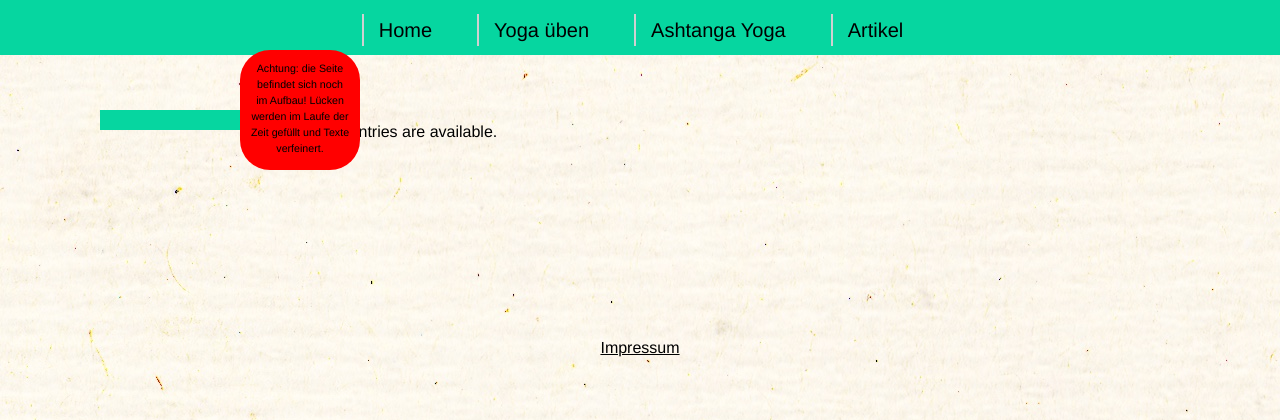
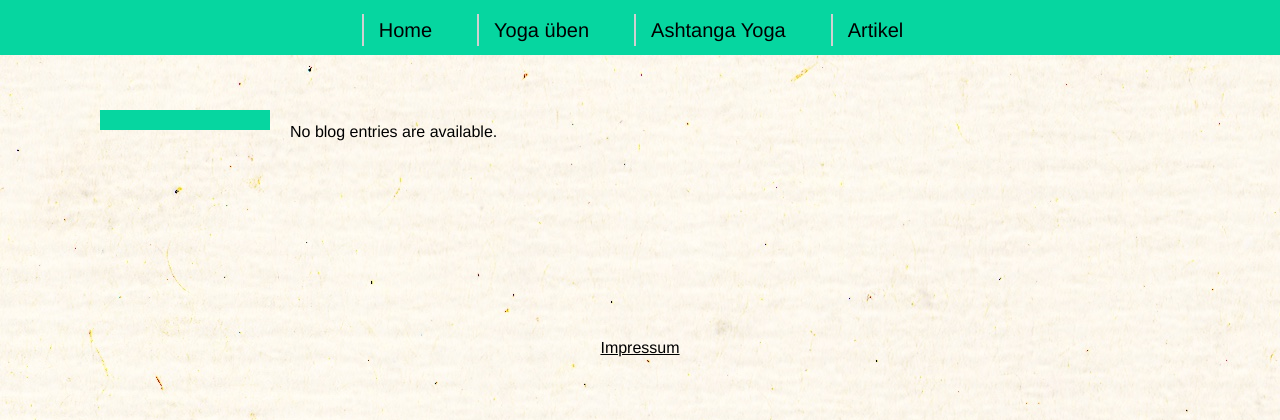
Before and after one commit to keshin666/yogaopensource, a Django app: page /blog in a window 1280 px wide. Shown: the top 420 px of the page. Run offline with Django 3.2, Linux system fonts and the light colour scheme; data that the repository does not hold is empty.

Commit message:
removed warning box - it was so ugly

```diff
--- a/home/templates/base.html
+++ b/home/templates/base.html
@@ -24,7 +24,7 @@
       </div>
       <div id="mainblock">
         <div id="content">
-          <span id="in_progress_warning">Achtung: die Seite befindet sich noch im Aufbau!  Lücken werden im Laufe der Zeit gefüllt und Texte verfeinert.</span>
+          <!-- <span id="in_progress_warning">Achtung: die Seite befindet sich noch im Aufbau!  Lücken werden im Laufe der Zeit gefüllt und Texte verfeinert.</span> -->
           <div id="sidebar">
           {% block sidebar %}
           <!-- should be no content seen here, not
```
